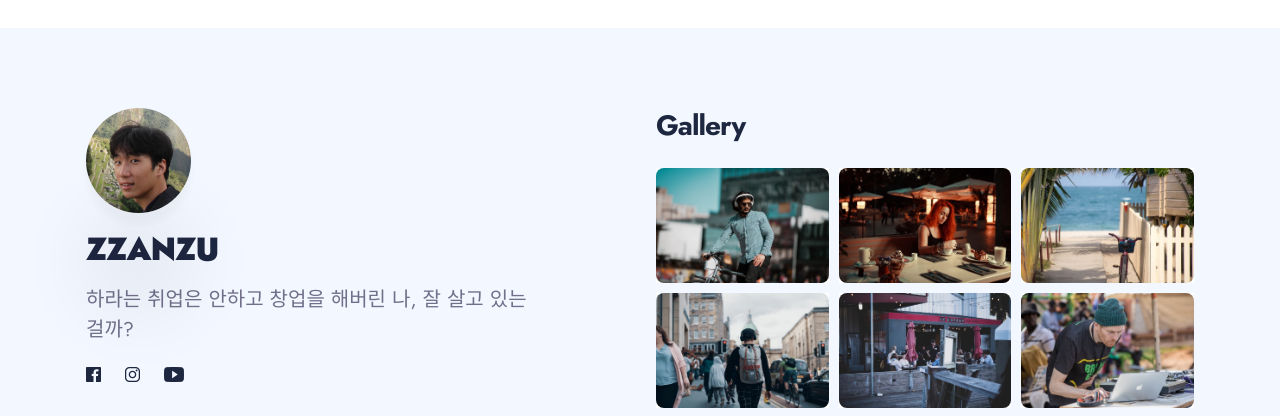
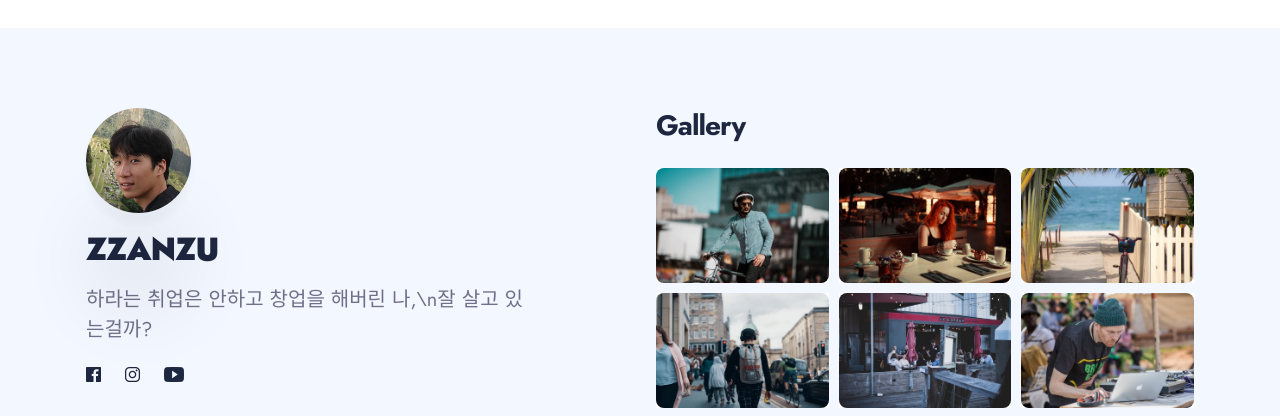
Before and after one commit to itmobrain/itmobrain.github.io, a Jekyll site: the page built from index.html, in a window 1280 px wide and 900 px high, scrolled down 2221 px. Shown: the part 163-579 px from the top of the window. Built offline with Jekyll 4.4.1, drawn with Linux system fonts in a browser that asks for light colours; nearby versions of some CDN libraries; the list of posts is cut into pages by our own code.

```diff
--- a/_config.yml
+++ b/_config.yml
@@ -12,7 +12,7 @@
 # Author Settings
 author:
   author__name: ZZANZU
-  author__bio: 하라는 취업은 안하고 창업을 해버린 나, 잘 살고 있는걸까?
+  author__bio: 하라는 취업은 안하고 창업을 해버린 나,\n잘 살고 있는걸까?
   author__avatar: '/images/01-1.jpg'
 
 social:
```
Also changed, not shown: images/01-1.jpg.
